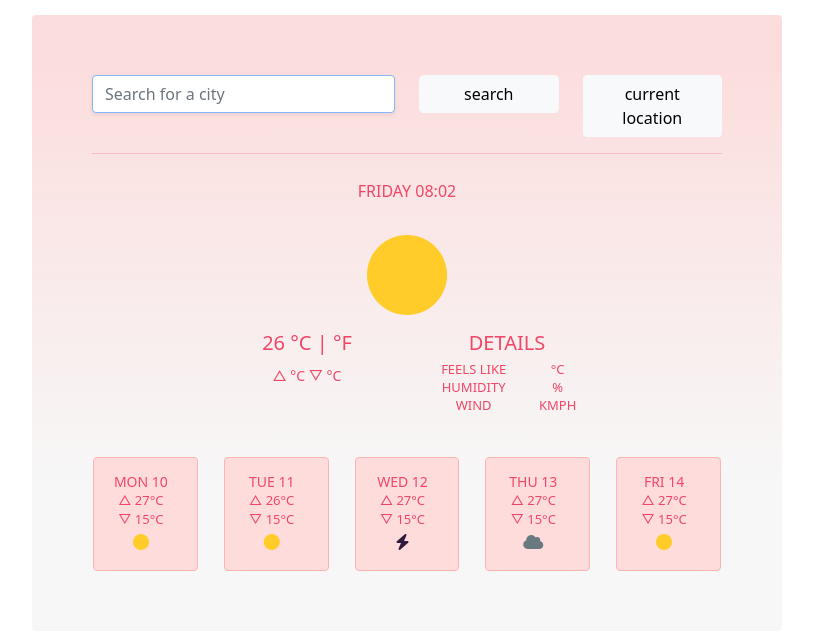
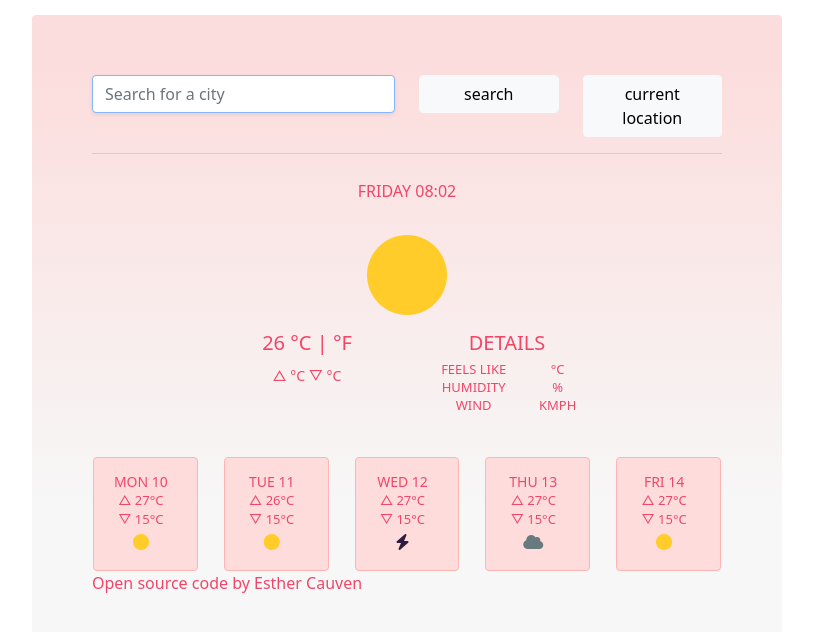
Before and after one commit to EssieQ/Desktop-weather-app, a plain HTML site: page index.html in a window 1280 px wide. Shown: the whole page, without its empty margins (233-1046 px from the left). Drawn offline with nearby package versions, Linux system fonts and the light colour scheme; no server answers.

Commit message:
Added link to GitHub repository

```diff
--- a/index.html
+++ b/index.html
@@ -163,6 +163,11 @@
           </div>
         </div>
       </div>
+
+      <a href="https://github.com/EssieQ/Desktop-weather-app" target="_blank"
+        >Open source code</a
+      >
+      by Esther Cauven
     </div>
 
     <script src="script.js"></script>
```
